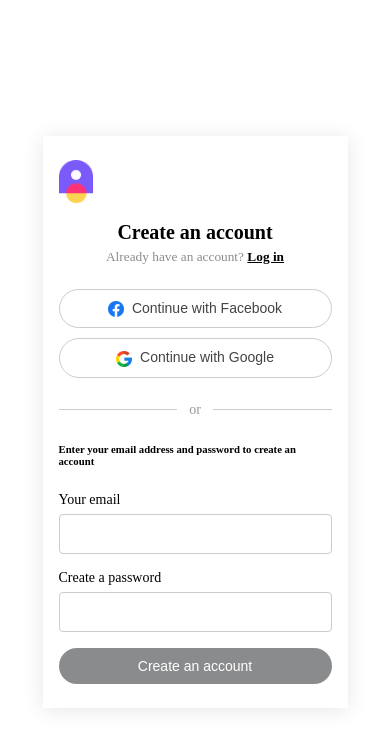
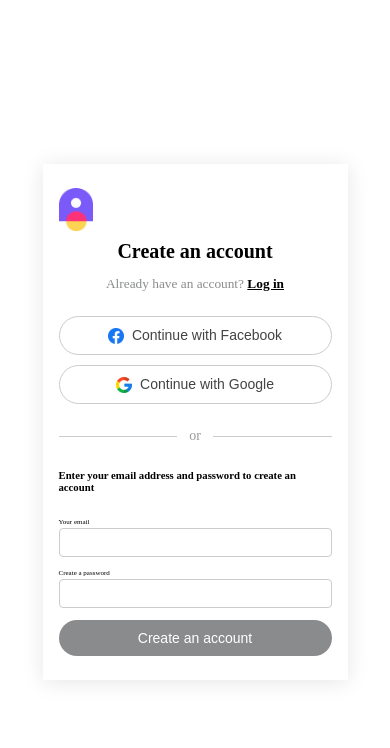
Before and after one commit to giftykerenhappuch/task2, a React (Create React App) app: page / in a window 390 px wide. Shown: the top 748 px of the page. Built offline with nearby package versions, Linux system fonts and the light colour scheme.

Commit message:
password6char

```diff
--- a/src/SignIn.js
+++ b/src/SignIn.js
@@ -9,6 +9,10 @@ export default function SignIn() {
 
   const handleSubmit = async (e) => {
     e.preventDefault();
+     if (password.length !== 6) {
+    alert("Password must be exactly 6 characters long.");
+    return;
+  }
     try {
       const response = await axios.post(
         "https://u5d7qofvcc.execute-api.eu-north-1.amazonaws.com/dev/signup", // ✅ Your Lambda endpoint
--- a/src/index.css
+++ b/src/index.css
@@ -21,7 +21,7 @@ html, body {
 .social-login {
   display: flex;
   flex-direction: column;
-  gap: 12px;
+  gap: 7px;
   margin: 24px 0;
 }
 
@@ -79,27 +79,21 @@ html, body {
   margin: 0 12px;
   white-space: nowrap;
 }
-
-  .container {
+.container {
   background: #ffffff;
   border-radius: 24px;
-  max-width: 440px; /* ↓ Reduced max-width */
-  width: 70%;       /* ↓ More responsive width */
-  padding: 30px;    /* ↓ Reduced padding */
+  max-width: 440px;
+  width: 70%;
+  padding: 20px; /* Reduced from 30px */
   box-shadow: 0 2px 20px rgba(0, 0, 0, 0.1);
 }
-
-
-
 .container h2 {
   text-align: center;
-  margin-bottom: 0;
+  margin: 10px 0;
+  font-size: 22px;
 }
-
 .container p {
   text-align: center;
-  margin-top: 5px;
-  margin-bottom: 24px;
   color: #8a8b8d;
   font-size: smaller;
 }
@@ -165,19 +159,25 @@ html, body {
 .footer a:hover {
   text-decoration: underline;
 }
-
 @media (max-width: 768px) {
-   .container {
-    width: 70%;
-    padding: 24px 16px;
-  background-color: #ffffff;
-
+  .container {
+    width: 80%;
+    padding: 10px; /* Reduced padding */
+    max-width: 360px; /* Optional: make it narrower */
+  }
 
   .container h2 {
-  font-size: 20px;
-}
-  .social-login {
-    gap: 10px;
+    font-size: 20px;
+    margin: 8px 0;
+  }
+
+  .form-group {
+    margin-bottom: 12px;
+  }
+
+  .form-group input {
+    font-size: 14px;
+    padding: 8px;
   }
 
   .btn,
@@ -186,18 +186,8 @@ html, body {
     font-size: 14px;
     padding: 10px;
   }
+}
 
-  .icon {
-    width: 16px;
-    height: 16px;
-    margin-right: 8px;
-  }
-
-.close-btn {
-    display: none;
-  }
-}
-}
 @media (max-width: 1024px) {
   .container {
     width: 70%;
@@ -239,6 +229,20 @@ html, body {
   background-color: #ffffff;
 }
 
+  .form-group label {
+  display: block;
+  margin-bottom: 2px;
+  font-size: 7px;
+}
+
+.form-group input {
+  width: 100%;
+  padding: 10px;
+  border: 1px solid #ccc;
+  border-radius: 4px;
+  font-size: 7px;
+  box-sizing: border-box;
+}
 
   .container h2 {
   font-size: 20px;
```
